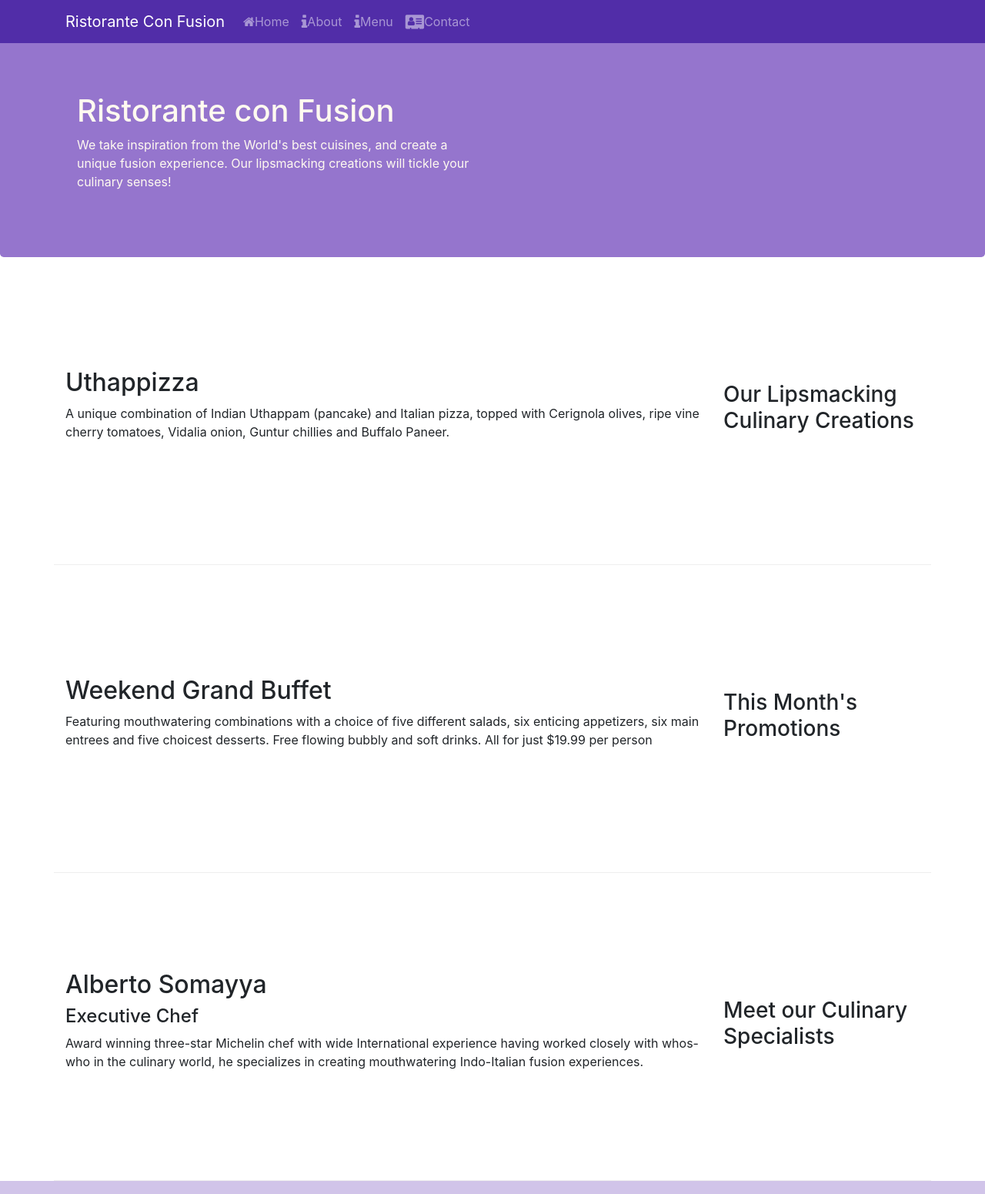
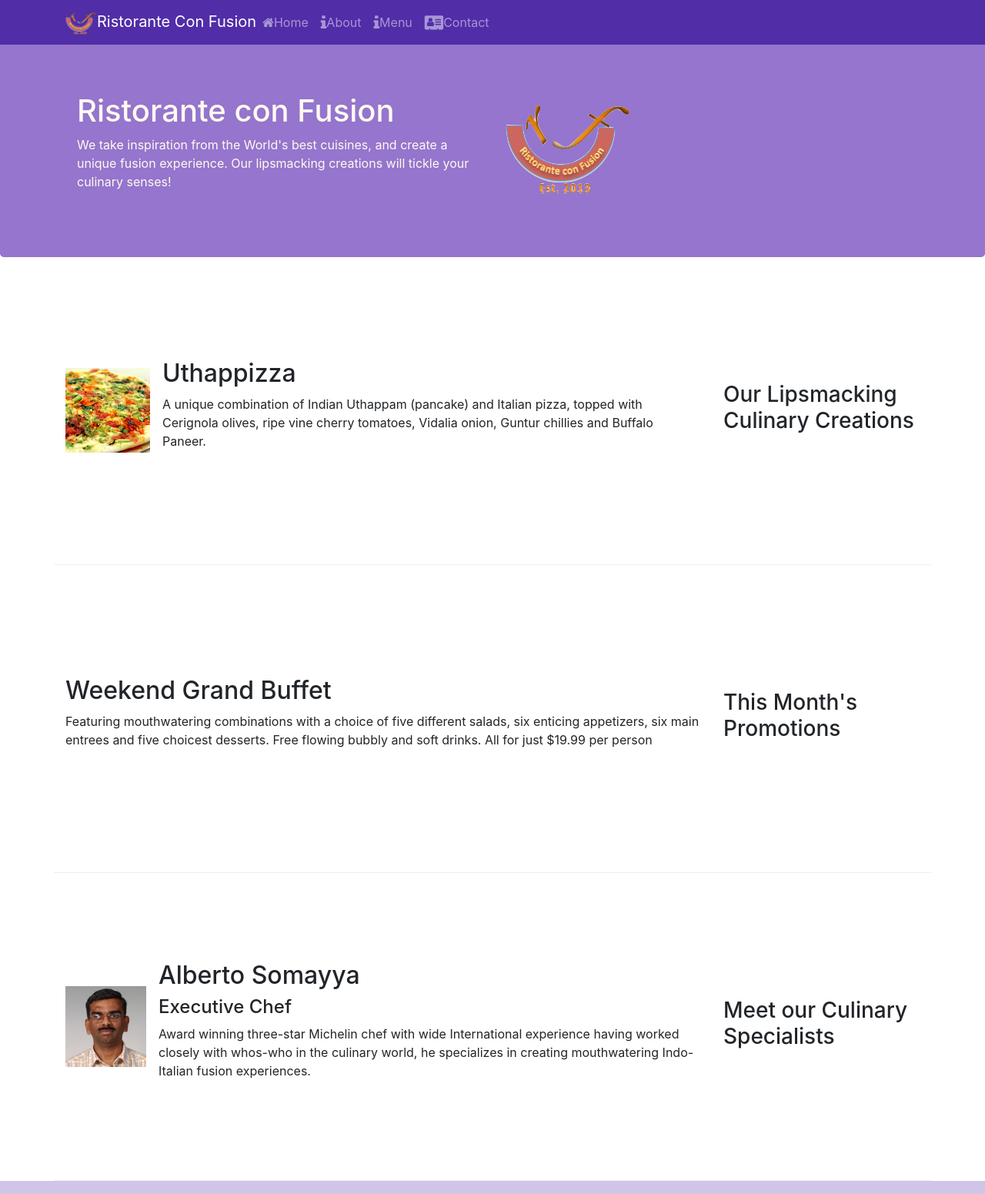
Before and after one commit to crivero1510/conFusion, a website: page index.html in a window 1280 px wide. Shown: the top 1551 px of the page at 77% size. Drawn offline with nearby package versions, Linux system fonts and the light colour scheme.

Commit message:
Images and Media

```diff
--- a/index.html
+++ b/index.html
@@ -8,7 +8,7 @@
 
     <!-- Bootstrap CSS -->
     <link rel="stylesheet" href="node_modules/bootstrap/dist/css/bootstrap.min.css">
-    <link rel="stylesheet" href ="node_modules/font-awesome/css/font-awesome.min.css">
+    <link rel="stylesheet" href="node_modules/font-awesome/css/font-awesome.min.css">
     <link rel="stylesheet" href="css/styles.css">
     <link href="css/styles.css" rel="stylesheet">
     <title></title>
@@ -20,20 +20,25 @@
             <button class="navbar-toggler" type="button" data-toggle="collapse" data-target="#Navbar">
                 <span class="navbar-toggler-icon"></span>
             </button>
-            <a class="navbar-brand"  href="#">Ristorante Con Fusion</a>
+            <a class="navbar-brand mr-auto" href="#">
+                <img src="img/logo.png" height="30" width="41">Ristorante Con Fusion</a>
             <div class="collapse navbar-collapse" id="Navbar">
                 <ul class="navbar-nav mr-auto">
                     <li class="nav-item-active">
-                        <a class="nav-link" href="#"><span class="fa fa-home"></span>Home</a>
+                        <a class="nav-link" href="#">
+                            <span class="fa fa-home"></span>Home</a>
                     </li>
                     <li class="nav-item">
-                        <a class="nav-link" href="./aboutus.html"><span class="fa fa-info fa-lg"></span>About</a>
+                        <a class="nav-link" href="./aboutus.html">
+                            <span class="fa fa-info fa-lg"></span>About</a>
                     </li>
                     <li class="nav-item">
-                        <a class="nav-link" href="#"><span class="fa fa-info fa-lg"></span>Menu</a>
+                        <a class="nav-link" href="#">
+                            <span class="fa fa-info fa-lg"></span>Menu</a>
                     </li>
                     <li class="nav-item">
-                        <a class="nav-link" href="./contactus.html"><span class="fa fa-address-card fa-lg"></span>Contact</a>
+                        <a class="nav-link" href="./contactus.html">
+                            <span class="fa fa-address-card fa-lg"></span>Contact</a>
                     </li>
                 </ul>
             </div>
@@ -47,9 +52,11 @@
                     <p>We take inspiration from the World's best cuisines, and create a unique fusion experience. Our lipsmacking
                         creations will tickle your culinary senses!</p>
                 </div>
-                <div class="col-12 col-sm">
+                <div class="col-12 col-sm align-self-center">
+                    <img src="img/logo.png" class="img-fluid">
                 </div>
             </div>
+        </div>
         </div>
     </header>
 
@@ -59,9 +66,15 @@
                 <h3>Our Lipsmacking Culinary Creations</h3>
             </div>
             <div class="col col-sm order-sm-first col-md">
-                <h2>Uthappizza</h2>
-                <p>A unique combination of Indian Uthappam (pancake) and Italian pizza, topped with Cerignola olives, ripe vine
-                    cherry tomatoes, Vidalia onion, Guntur chillies and Buffalo Paneer.</p>
+                <div class="media">
+                    <img class="d-flex mr-3 img-thumbail align-self-center" src="img/uthappizza.png" alt="uthapizza" />
+                    <div class="media-body">
+                        <h2 class="mt-0">Uthappizza</h2>
+                        <p class="d-none d-sm-block">A unique combination of Indian Uthappam (pancake) and Italian pizza, topped with Cerignola olives,
+                            ripe vine cherry tomatoes, Vidalia onion, Guntur chillies and Buffalo Paneer.</p>
+                    </div>
+                </div>
+
             </div>
         </div>
 
@@ -83,10 +96,17 @@
                 <h3>Meet our Culinary Specialists</h3>
             </div>
             <div class="col col-sm order-sm-first col-md">
-                <h2>Alberto Somayya</h2>
-                <h4>Executive Chef</h4>
-                <p>Award winning three-star Michelin chef with wide International experience having worked closely with whos-who
-                    in the culinary world, he specializes in creating mouthwatering Indo-Italian fusion experiences. </p>
+                <div class="media">
+                    <img class="d-flex mr-3 align-self-center" src="img/alberto.png" alt="Alberto">
+                    <div class="media-body">
+                        <h2 class="mt-0">Alberto Somayya</h2>
+                        <h4>Executive Chef</h4>
+                        <p class="d-none d-sm-block">Award winning three-star Michelin chef with wide International experience having worked closely with
+                            whos-who in the culinary world, he specializes in creating mouthwatering Indo-Italian fusion
+                            experiences. </p>
+                    </div>
+                </div>
+
             </div>
         </div>
     </div>
@@ -116,21 +136,36 @@
                     <address>
                         121, Clear Water Bay Road
                         <br> Clear Water Bay, Kowloon
-                        <br> HONG KONG<br>
-                        <i class="fa fa-phone fa-lg"></i> Tel.: +852 1234 5678<br>
-                        <i class="fa fa-fax fa-lg"></i> Fax: +852 8765 4321<br>
+                        <br> HONG KONG
+                        <br>
+                        <i class="fa fa-phone fa-lg"></i> Tel.: +852 1234 5678
+                        <br>
+                        <i class="fa fa-fax fa-lg"></i> Fax: +852 8765 4321
+                        <br>
                         <i class="fa fa-envelope fa-lg"></i> Email:
                         <a href="mailto:confusion@food.net">confusion@food.net</a>
                     </address>
                 </div>
                 <div class="col-12 col-sm-4 align-self-center">
                     <div class="text-center">
-                        <a class="btn btn-social-icon btn-google" href="http://google.com/+"><i class="fa fa-google-plus fa-lg"></i></a>
-                        <a class="btn btn-social-icon btn-facebook" href="http://www.facebook.com/profile.php?id="><i  class="fa fa-facebook fa-lg"></i></a>
-                        <a class="btn btn-social-icon btn-linkedin" href="http://www.linkedin.com/in/"><i class="fa fa-linkedin fa-lg"></i></a>
-                        <a class="btn btn-social-icon btn-twitter" href="http://twitter.com/"><i class="fa fa-twitter fa-lg"></i></a>
-                        <a class="btn btn-social-icon btn-youtube" href="http://youtube.com/"><i class="fa fa-youtube fa-lg"></i></a>
-                        <a class="btn btn-social-icon" href="mailto:"><i class="fa fa-envelope fa-lg"></i></a>
+                        <a class="btn btn-social-icon btn-google" href="http://google.com/+">
+                            <i class="fa fa-google-plus fa-lg"></i>
+                        </a>
+                        <a class="btn btn-social-icon btn-facebook" href="http://www.facebook.com/profile.php?id=">
+                            <i class="fa fa-facebook fa-lg"></i>
+                        </a>
+                        <a class="btn btn-social-icon btn-linkedin" href="http://www.linkedin.com/in/">
+                            <i class="fa fa-linkedin fa-lg"></i>
+                        </a>
+                        <a class="btn btn-social-icon btn-twitter" href="http://twitter.com/">
+                            <i class="fa fa-twitter fa-lg"></i>
+                        </a>
+                        <a class="btn btn-social-icon btn-youtube" href="http://youtube.com/">
+                            <i class="fa fa-youtube fa-lg"></i>
+                        </a>
+                        <a class="btn btn-social-icon" href="mailto:">
+                            <i class="fa fa-envelope fa-lg"></i>
+                        </a>
                     </div>
                 </div>
             </div>
```
Also changed, not shown: aboutus.html (+4 -2 lines), contactus.html (+6 -4 lines), img/alberto.png (added), img/buffet.png (added), img/logo.png (added), img/uthappizza.png (added), 1 other file.
